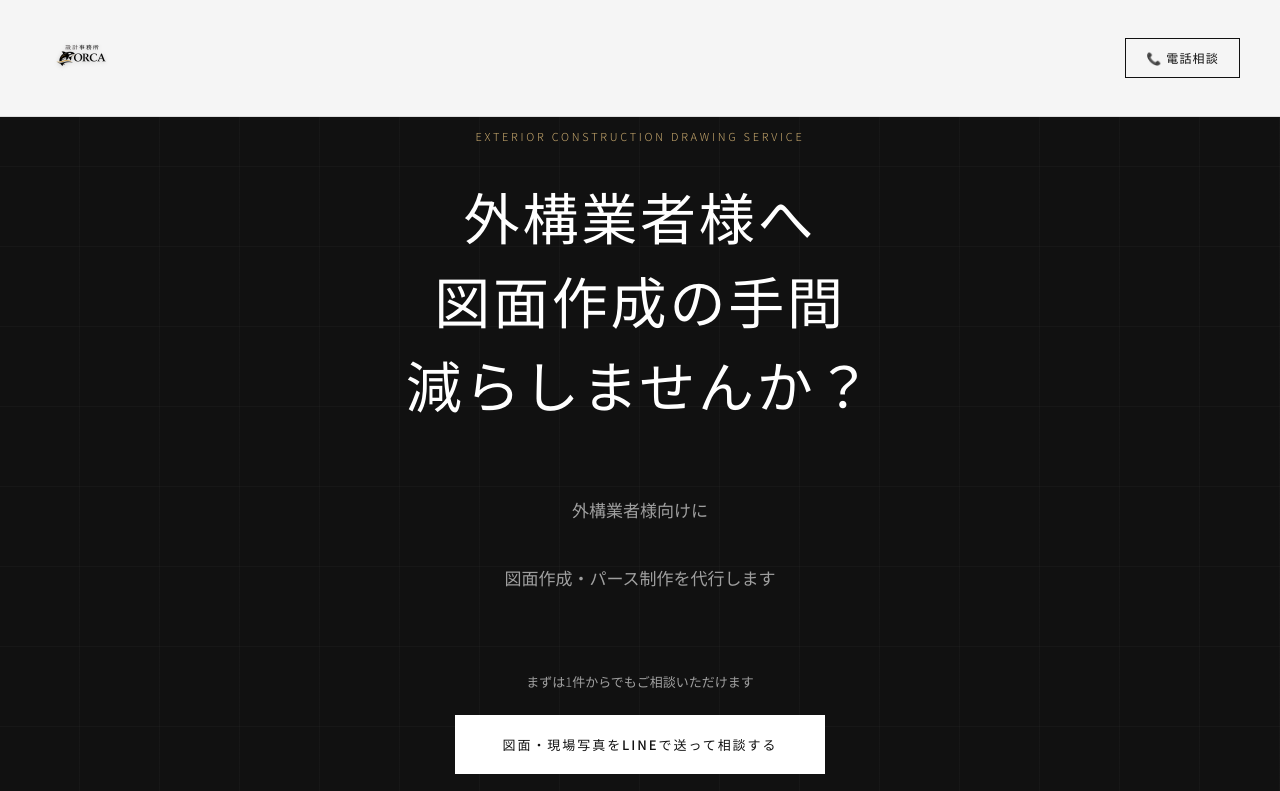
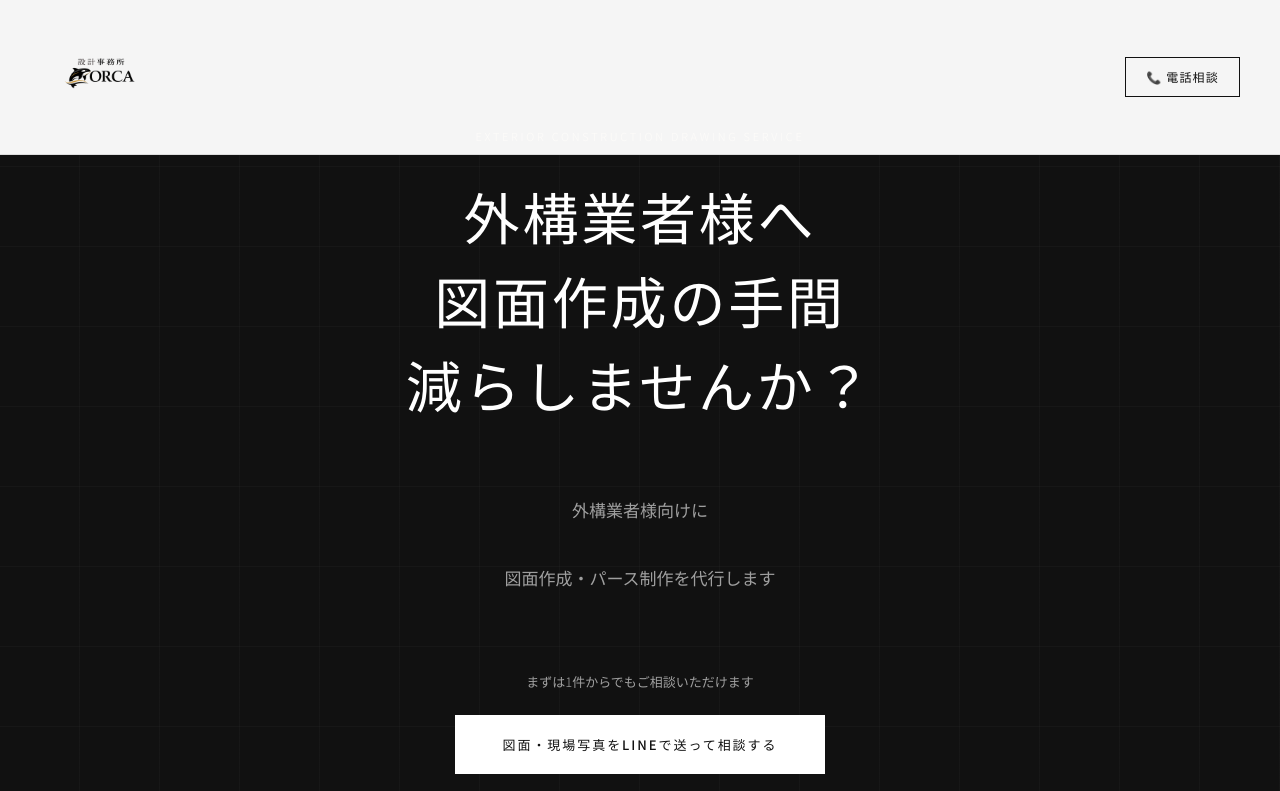
Before and after one commit to xinjiaantian83-prog/zu-lp, a plain HTML site: page index.html in a window 1280 px wide. Shown: the top 791 px of the page. Drawn offline with Linux system fonts and the light colour scheme.

Commit message:
Update index.html

```diff
--- a/index.html
+++ b/index.html
@@ -15,7 +15,7 @@
 .logo{
   display:flex;
   align-items:center;
-  padding:8px 10px;
+  padding:14px 16px;
 }
     :root {
       --black: #111111;
@@ -420,7 +420,7 @@
     <!-- HEADER -->
   <header>
     <div class="logo">
-  <img src="orca_logo.png" style="height:64px; filter: drop-shadow(0 1px 2px rgba(0,0,0,0.2));">
+  <img src="orca_logo.png" alt="ORCA設計事務所" style="height:90px; width:auto; display:block;">
 </div>
     <a href="tel:09012345678" class="header-cta">📞 電話相談</a>
   </header>
```
